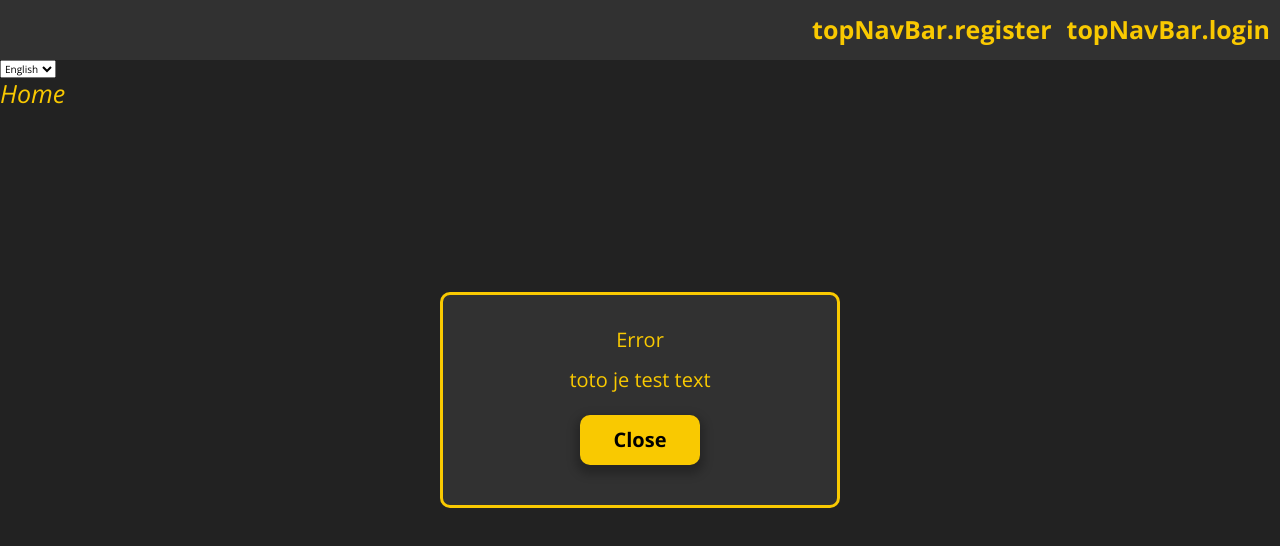
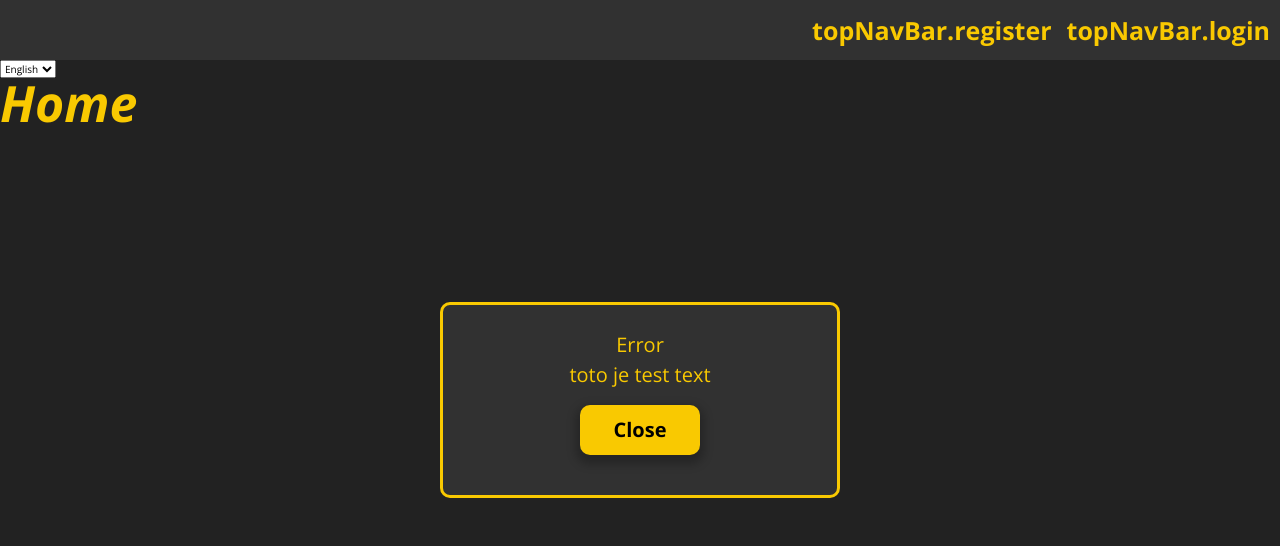
Before and after one commit to martinjakubec/apiary-vue, a Vue app in the folder public/: page / in a window 1280 px wide. Shown: the top 546 px of the page. Built offline with nearby package versions, Linux system fonts and the light colour scheme.

Commit message:
fix bootstrap reboot

```diff
--- a/public/src/assets/scss/bootstrap/scss/_reboot.scss
+++ b/public/src/assets/scss/bootstrap/scss/_reboot.scss
@@ -44,14 +44,6 @@
 // 4. Change the default tap highlight to be completely transparent in iOS.
 
 body {
-  margin: 0; // 1
-  font-family: $font-family-base;
-  @include font-size($font-size-base);
-  font-weight: $font-weight-base;
-  line-height: $line-height-base;
-  color: $body-color;
-  text-align: $body-text-align;
-  background-color: $body-bg; // 2
   -webkit-text-size-adjust: 100%; // 3
   -webkit-tap-highlight-color: rgba($black, 0); // 4
 }
@@ -105,35 +97,35 @@ hr:not([size]) {
   color: $headings-color;
 }
 
-h1 {
-  @extend %heading;
-  @include font-size($h1-font-size);
-}
+// h1 {
+//   @extend %heading;
+//   @include font-size($h1-font-size);
+// }
 
-h2 {
-  @extend %heading;
-  @include font-size($h2-font-size);
-}
+// h2 {
+//   @extend %heading;
+//   @include font-size($h2-font-size);
+// }
 
-h3 {
-  @extend %heading;
-  @include font-size($h3-font-size);
-}
+// h3 {
+//   @extend %heading;
+//   @include font-size($h3-font-size);
+// }
 
-h4 {
-  @extend %heading;
-  @include font-size($h4-font-size);
-}
+// h4 {
+//   @extend %heading;
+//   @include font-size($h4-font-size);
+// }
 
-h5 {
-  @extend %heading;
-  @include font-size($h5-font-size);
-}
+// h5 {
+//   @extend %heading;
+//   @include font-size($h5-font-size);
+// }
 
-h6 {
-  @extend %heading;
-  @include font-size($h6-font-size);
-}
+// h6 {
+//   @extend %heading;
+//   @include font-size($h6-font-size);
+// }
 
 
 // Reset margins on paragraphs
```
